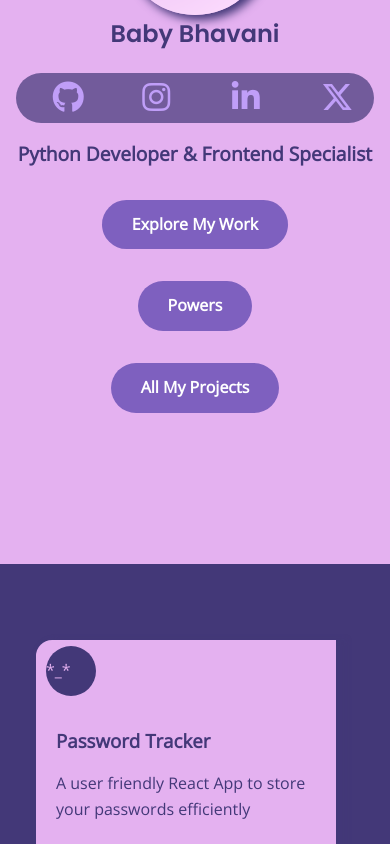
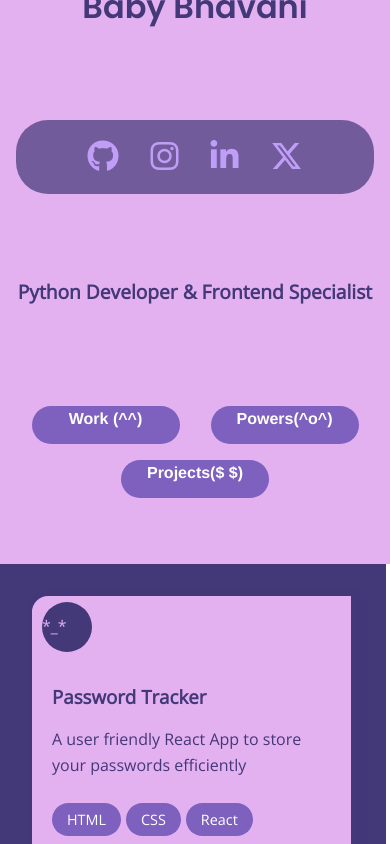
Before and after one commit to itachidevs/Responsive-portfolio, a plain HTML site: page index.html in a window 390 px wide. Shown: the part 280-1124 px from the top of the page. Drawn offline with nearby package versions, Linux system fonts and the light colour scheme.

Commit message:
added more responsive

```diff
--- a/index.html
+++ b/index.html
@@ -35,9 +35,9 @@
 </section>
             <p>Python Developer & Frontend Specialist</p>
        <div class="btn-cont">
-        <a href="#projects" class="cta-button">Explore My Work</a>
-        <a href="#skills" class="cta-button">Powers</a>
-        <a href="#allprojects" class="cta-button">All My Projects</a>
+        <a href="#projects" class="cta-button">Work (^^)</a>
+        <a href="#skills" class="cta-button">Powers(^o^)</a>
+        <a href="#allprojects" class="cta-button">Projects($ $)</a>
 
        </div>
     </section>
--- a/style.css
+++ b/style.css
@@ -15,16 +15,12 @@ body {
     line-height: 1.6;
 }
 .logo{
-    width: 25%;
+
+    width: 40%;
     border-radius: 50%;
     box-shadow: var(--headings) 5px 5px 10px;
 }
-.hero-top{
-    width: 100%;
-    height: 100%;
 
-    background-position: 400px 100px;
-}
 /* Hero Section */
 .hero {
     background-color: var(--bg);
@@ -33,7 +29,7 @@ body {
     text-align: center;
     height :100vh;
     display: flex;
-    justify-content: start;
+    justify-content: space-around;
     align-items: center;
     flex-direction: column;
     padding: 1rem;
@@ -41,7 +37,7 @@ body {
 
 .hero h1 {
     font-family: 'Poppins', sans-serif;
-    font-size: 2.5rem;
+    font-size: 2rem;
     margin-bottom: 20px;
     color: var(--headings);
 }
@@ -53,25 +49,45 @@ body {
     font-weight: bold;
     margin-top: 1rem;
 }
+.con-links{
+    display: flex;
+    width: 100%;
+    height: auto;
+    flex-direction: row;
+    flex-wrap: wrap;
+    justify-content: center;
+    align-items: center;
+    background-color: var(--headings);
+    border-radius: 2rem;
+    opacity: 0.7;
+    padding: 0.5rem;
+}
+.con-link{
+    margin: 1rem;
+}
 .btn-cont{
     display: flex;
-    flex-direction: column;
+    flex-direction: row;
     flex-wrap: wrap;
     align-items: center;
-    justify-content: center;
+    justify-content: space-around;
     width: 100%;
-    gap: 2rem;
 
 }
 
 .cta-button {
     background-color: var(--normal);
     color: white;
-    padding: 12px 30px;
     border-radius: 25px;
     text-decoration: none;
     font-weight: bold;
     transition: transform 0.3s;
+    width: 148px;
+    height: 38px;
+    font-size: 1rem;
+    font-family: 'Franklin Gothic Medium', 'Arial Narrow', Arial, sans-serif;
+    margin-bottom: 1rem;
+
 }
 
 .cta-button:hover {
@@ -80,10 +96,12 @@ body {
 
 /* Projects Grid */
 .projects {
-    padding: 60px 20px;
     background-color: var(--headings);
     display: flex;
     flex-direction: column;
+    width:99%;
+    height: auto;
+    padding: 1rem;
 }
 
 
@@ -101,11 +119,9 @@ body {
     border:none;
      border-top:1rem solid var(--bg);
 border-top-left-radius: 1rem;
-min-width: 180px;
-max-width: 400px;
-min-height: 100px;
-max-width: 600px;
-animation: border infinite ease-in-out;
+width: 90%;
+height: auto;
+/* animation: border infinite ease-in-out; */
 
 }
 
@@ -238,29 +254,6 @@ footer {
     font-size: 2rem;
     margin: 2rem;
 }
-@media (min-width: 768px) {
-    .hero h1 {
-        font-size: 2rem;
-    }
-    .btn-cont{
-        display: flex;
-        flex-direction:row;
-    }
-    .projects{
-      display: flex;
-      flex-direction: row;
-      flex-wrap: wrap;
-      justify-content: center;
-      align-items: center;
-        padding: 1rem;
-    }
-    .project-card{
-        width:500px;
-        height: fit-content;
-        min-width: 100px;
-        max-width: 900px;
-    }
-}
 .powers{
 display: flex;
 flex-direction: row;
@@ -279,62 +272,3 @@ padding: 1.5rem;
     border-radius: 0.1rem;
     padding: 1rem;
 }
-.con-links{
-    display: flex;
-    width: 500px;
-    height: auto;
-    flex-direction: row;
-    flex-wrap: wrap;
-    justify-content: center;
-    align-items: center;
-    background-color: var(--headings);
-    border-radius: 2rem;
-    opacity: 0.7;
-    padding: 2rem;
-}
-.con-link{
-    margin: 1rem;
-}
-@media screen and (max-width:576px) {
-    .logo{
-        width: 40%;
-
-    }
-    .project-card{
-        width: 300px;
-        height: auto;
-        font-size: 1rem;
-        min-width: 100px;
-        max-width: 100%;
-    }
-    .tech-badge{
-        width: 100px;
-        height: 40px;
-        font-size: 1rem;
-    }
-    .hero{
-        min-width: 320px;
-        max-width: 576px;
-        height: 100vh;
-        justify-content: center;
-    }
-    .con-links   {
-        width: 100%;
-        height: 50px;
-        display: flex;
-        flex-direction: column;
-        padding: 0;
-        min-width: 100px;
-        max-width: 500px;
-    }
-    .con-link{
-        width: 1rem;
-    }
-    .hero h1{
-        font-size: 1.5rem;
-    }
-    .projects{
-        flex-wrap: nowrap;
-    }
-
-}
```
